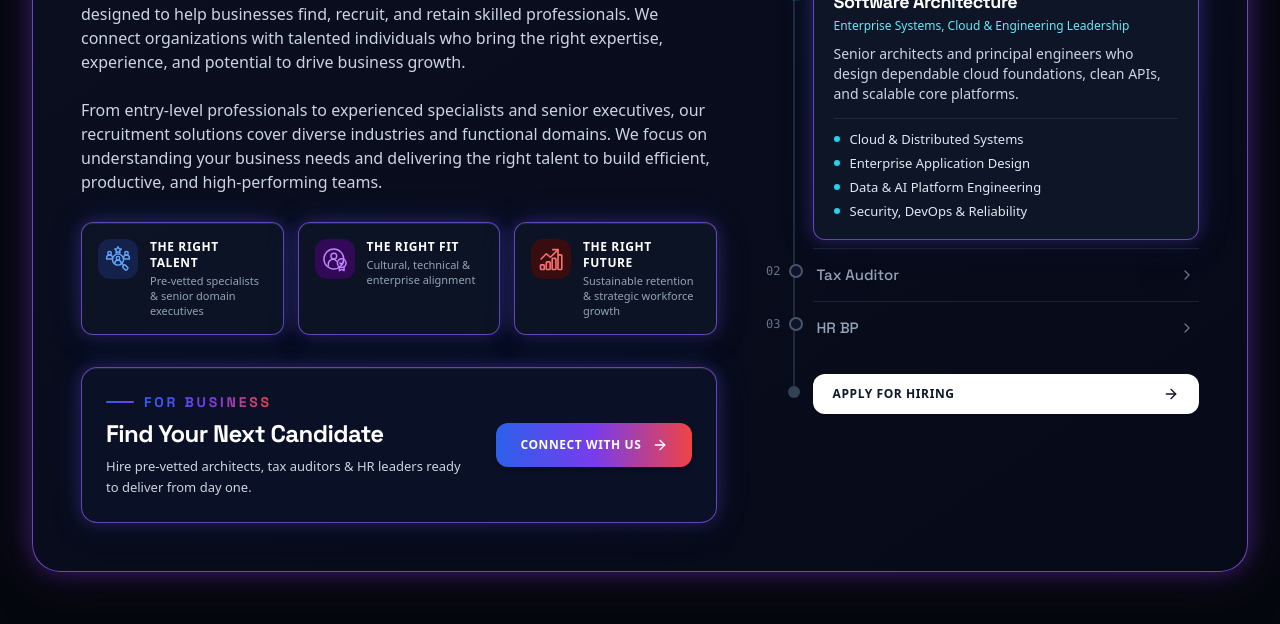
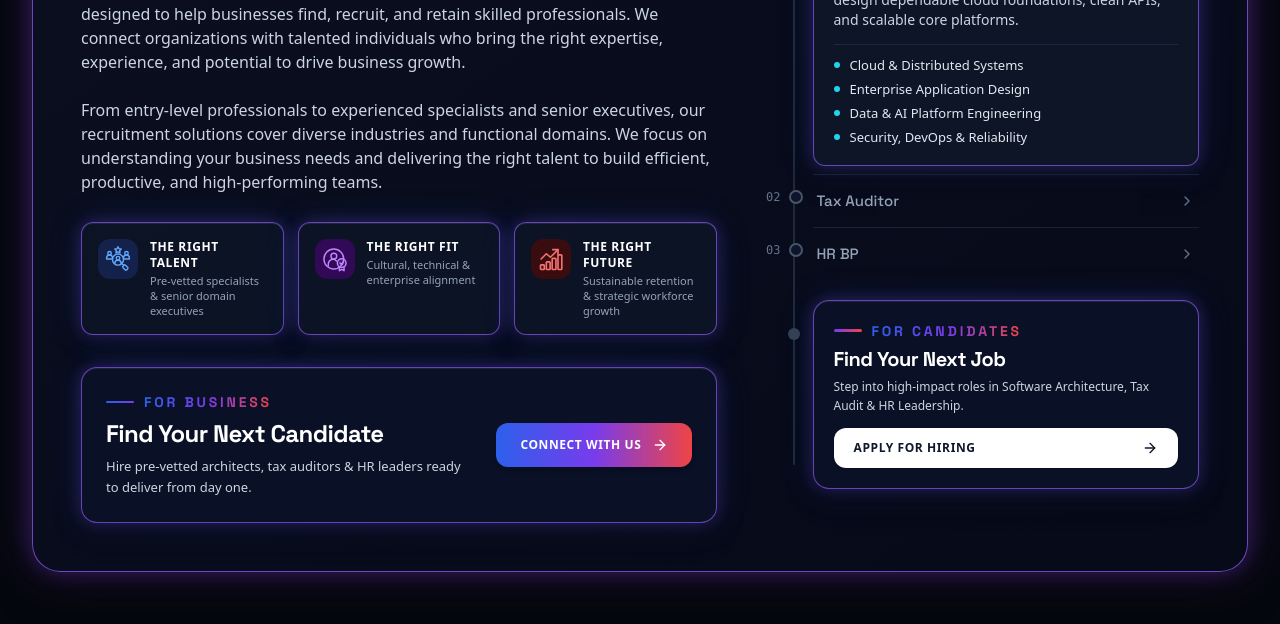
Before and after one commit to Tvadev24/Talentic360.AI, a React (Vite) app: page / in a window 1280 px wide. Shown: the part 2239-2863 px from the top of the page. Built offline with nearby package versions, Linux system fonts and the light colour scheme.

Commit message:
feat: add editorial For Candidates - Find Your Next Job callout with Apply For Hiring CTA

```diff
--- a/src/components/StaffingSection.jsx
+++ b/src/components/StaffingSection.jsx
@@ -417,26 +417,43 @@ export default function StaffingSection({ onKnowMore }) {
                   })}
                 </div>
 
-                {/* Single Terminal Button at End of Ray: Apply For Hiring */}
+                {/* For Candidates: Editorial Career Callout at End of Ray + Apply For Hiring */}
                 <div className="relative mt-4 pt-1">
                   <span
                     aria-hidden="true"
-                    className={`absolute -left-[22.5px] sm:-left-[24.5px] top-1/2 -translate-y-1/2 w-3 h-3 rounded-full transition-all duration-300 ${rayProgress >= 90
+                    className={`absolute -left-[22.5px] sm:-left-[24.5px] top-8 w-3 h-3 rounded-full transition-all duration-300 ${rayProgress >= 90
                       ? 'bg-[#ef4444] ring-4 ring-red-500/20 scale-110'
                       : 'bg-slate-300 dark:bg-slate-700'
                       }`}
                   />
+                  <div className="p-4 sm:p-5 rounded-2xl bg-white/95 dark:bg-[#0b1126]/95 border border-slate-200/90 dark:border-slate-700/80 border-l-4 border-l-[#783cec] dark:border-l-cyan-400 shadow-md space-y-3">
+                    <div className="space-y-1">
+                      <div className="flex items-center gap-2.5">
+                        <span className="h-[2.5px] w-7 rounded-full bg-gradient-to-r from-[#783cec] to-[#ef4444]" />
+                        <span className="text-xs sm:text-sm font-display font-black uppercase tracking-[0.2em] bg-gradient-to-r from-[#2c60ea] via-[#783cec] to-[#ef4444] bg-clip-text text-transparent">
+                          For Candidates
+                        </span>
+                      </div>
+                      <h4 className="font-display font-extrabold text-lg sm:text-xl text-slate-900 dark:text-white tracking-tight leading-tight">
+                        Find Your Next Job
+                      </h4>
+                      <p className="text-xs text-slate-600 dark:text-slate-300 leading-relaxed">
+                        Step into high-impact roles in Software Architecture, Tax Audit &amp; HR Leadership.
+                      </p>
+                    </div>
+
                     <button
                       type="button"
                       onClick={() => (onKnowMore ? onKnowMore() : handleOpenModal())}
                       className={`w-full group px-5 py-3 rounded-xl text-xs font-bold uppercase tracking-wider flex items-center justify-between transition-all duration-300 cursor-pointer ${rayProgress >= 90
-                      ? 'bg-gradient-to-r from-[#2c60ea] via-[#783cec] to-[#ef4444] text-white shadow-md'
+                        ? 'bg-gradient-to-r from-[#2c60ea] via-[#783cec] to-[#ef4444] text-white shadow-md hover:shadow-xl hover:scale-[1.01]'
                         : 'bg-slate-900 dark:bg-white text-white dark:text-slate-900 hover:opacity-95 shadow-sm'
                         }`}
                     >
                       <span>Apply For Hiring</span>
                       <ArrowRight className="w-4 h-4 group-hover:translate-x-1 transition-transform" />
                     </button>
+                  </div>
                 </div>
               </div>
             </div>
```
Lines whose indentation alone changed are shown as unchanged.
